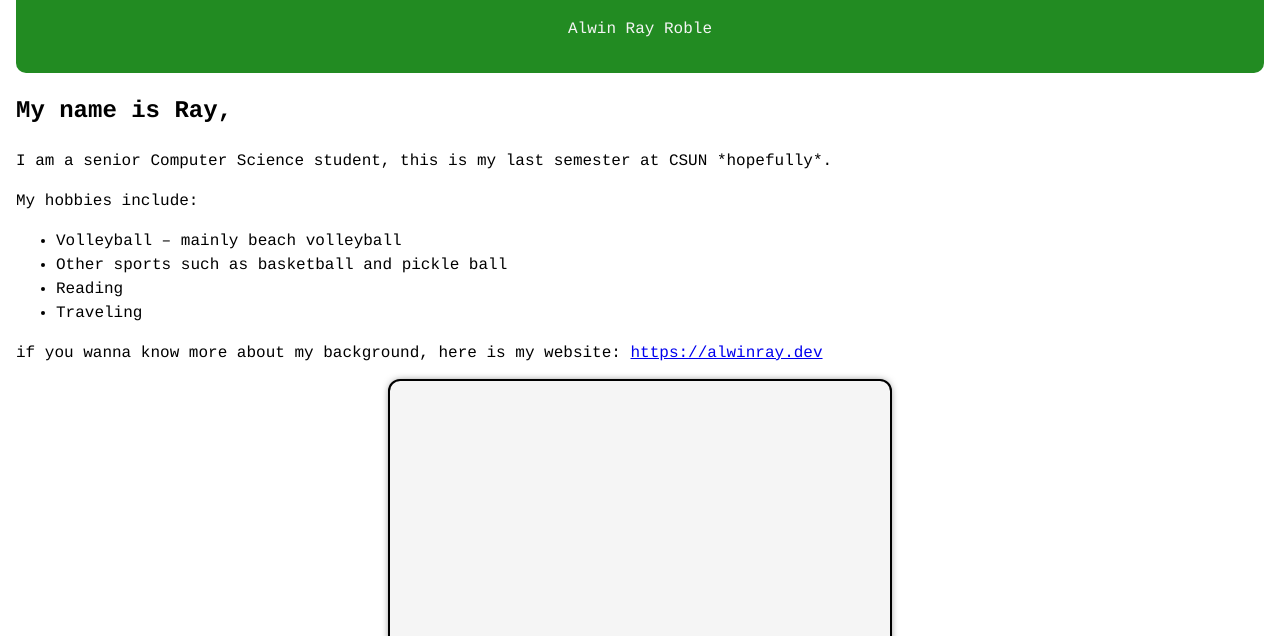
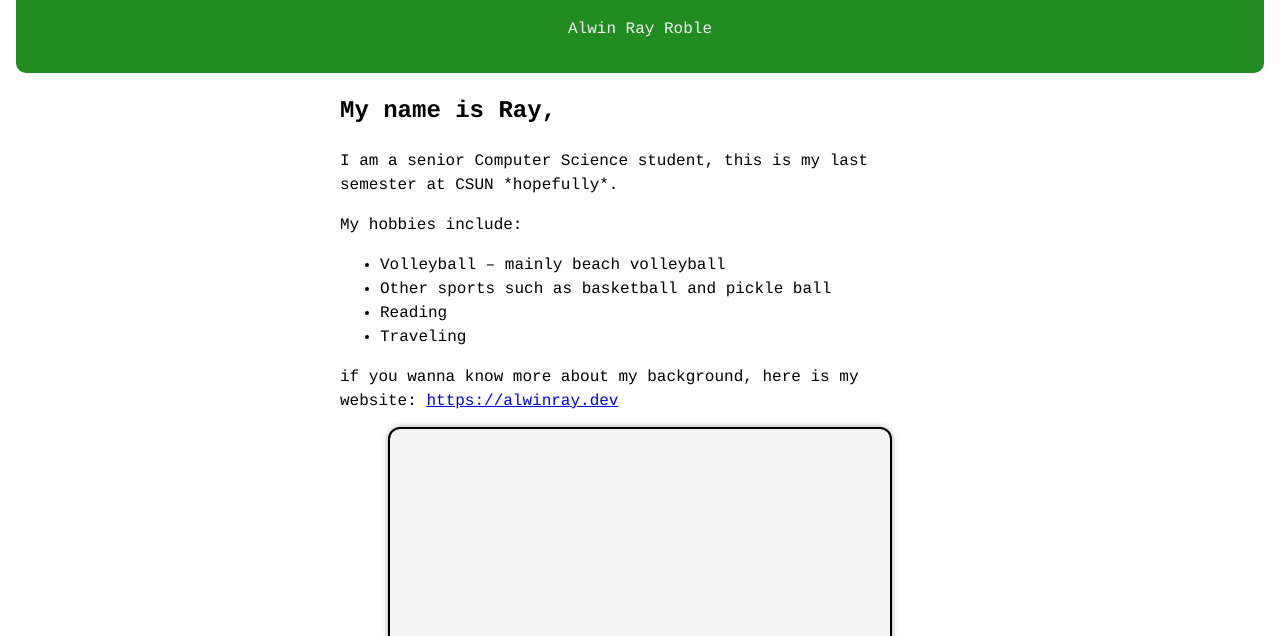
Before and after one commit to Alwinray37/comp584-hw1, a plain HTML site: page index.html in a window 1280 px wide. Shown: the part 162-798 px from the top of the page. Drawn offline with Linux system fonts and the light colour scheme.

Commit message:
main element css update

```diff
--- a/style.css
+++ b/style.css
@@ -24,14 +24,9 @@ header{
   text-align: center;
   border-radius: 10px;
 }
-
-#counter {
-  margin: 1.5rem 0;
-}
-
-#count-button {
-  padding: 0.5rem 1rem;
-  cursor: pointer;
+main{
+  max-width: 600px;
+  margin: 0 auto;
 }
 container{
   display: flex;
```
